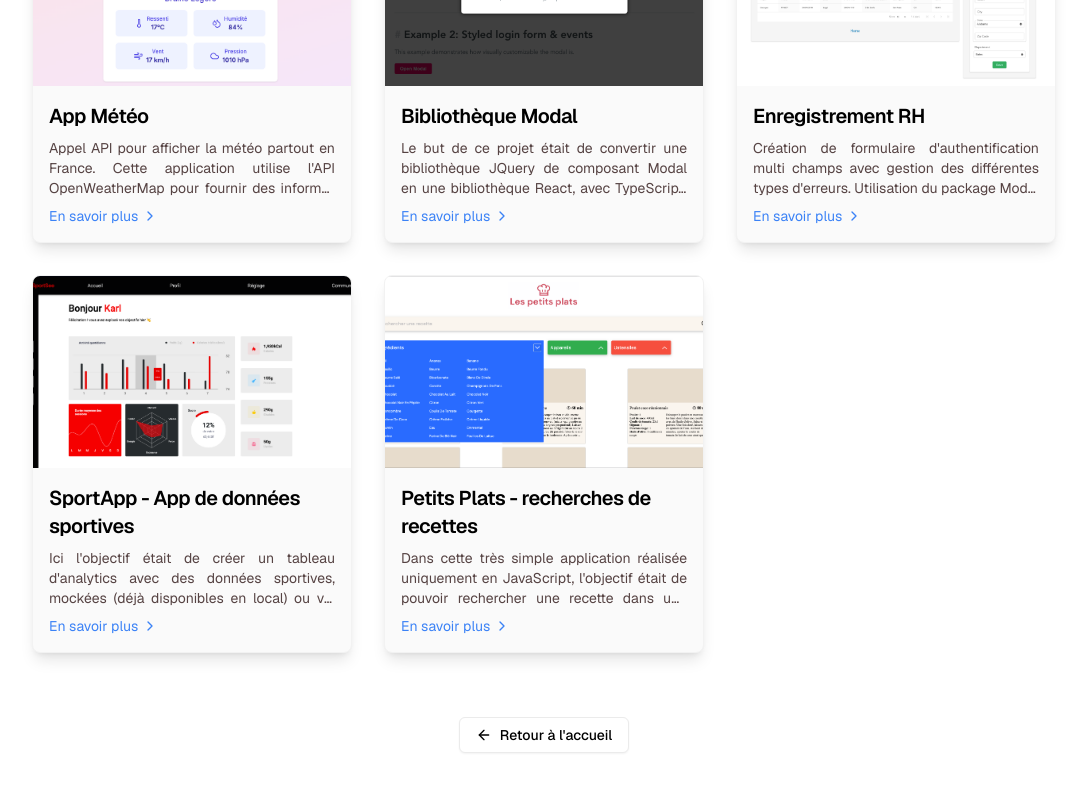
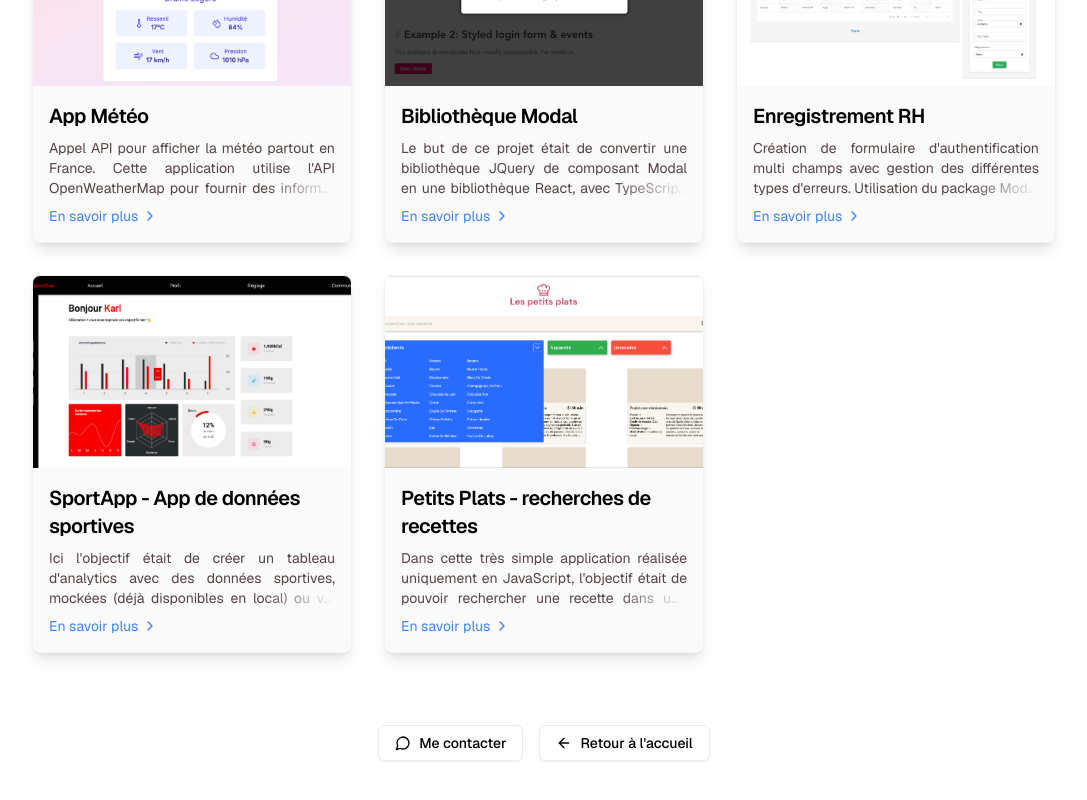
Before and after one commit to NairodP/portfolio, a Next.js app: page /projects in a window 1280 px wide. Shown: the part 516-1316 px from the top of the page, without its empty margins (96-1183 px from the left). Built offline with nearby package versions, Linux system fonts and the light colour scheme.

Commit message:
add button and fix ellipsis in projects description

```diff
--- a/app/about/page.tsx
+++ b/app/about/page.tsx
@@ -7,7 +7,7 @@ import { ArrowRight } from "lucide-react";
 import profilePicture from "@/public/profilPicture.png";
 import { motion } from "framer-motion";
 import { useRef } from "react";
-import ContactMe from "@/components/ContactMe";
+import ContactMeButton from "@/components/ContactMeButton";
 import DownloadCV from "@/components/DownloadCV";
 import SkillsSection from "@/components/SkillsSection";
 import { useWindowSize } from "@/hooks/useWindowsSize";
@@ -75,7 +75,7 @@ export default function About() {
           </div>
           {!isLargeScreen && <SkillsSection isLargeScreen={isLargeScreen} tabAndBehindScreen={tabAndBehindScreen} ref={softSkillsRef} />}
           <div className="pt-3 grid gap-4 grid-cols-1 sm:grid-cols-2">
-            <ContactMe />
+            <ContactMeButton size="sm" fullWidth className="text-background" />
 
             <DownloadCV />
 
--- a/app/contact/page.tsx
+++ b/app/contact/page.tsx
@@ -3,7 +3,7 @@
 import { Card, CardContent } from "@/components/ui/card";
 import { Mail, Linkedin, Github } from "lucide-react";
 import CopyButton from "@/components/CopyButton";
-import BackHomeButton from "@/components/ui/BackHomeButton";
+import BackHomeButton from "@/components/BackHomeButton";
 import { motion } from "framer-motion";
 
 export default function Contact() {
@@ -40,7 +40,7 @@ export default function Contact() {
                 <Mail className="hidden sm:inline-block h-5 w-5 md:h-6 md:w-6 text-primary flex-shrink-0" />
                 <a
                   href={`mailto:${email}`}
-                  className="text-xs sm:text-sm md:text-base font-medium hover:underline hover:text-primary break-all"
+                  className="text-xs sm:text-sm md:text-base font-medium hover:text-primary break-all"
                 >
                   {email}
                 </a>
@@ -54,7 +54,7 @@ export default function Contact() {
               href="https://www.linkedin.com/in/dorian-pernot-513173185"
               target="_blank"
               rel="noopener noreferrer"
-              className="text-xs sm:text-sm md:text-base font-medium hover:underline hover:text-primary"
+              className="text-xs sm:text-sm md:text-base font-medium hover:text-primary"
             >
               <Card className="hover:shadow-lg transition-shadow duration-300">
                 <CardContent className="p-3 sm:p-4 md:p-6 ">
@@ -70,7 +70,7 @@ export default function Contact() {
               href="https://github.com/NairodP"
               target="_blank"
               rel="noopener noreferrer"
-              className="text-xs sm:text-sm md:text-base font-medium hover:underline hover:text-primary"
+              className="text-xs sm:text-sm md:text-base font-medium hover:text-primary"
             >
               <Card className="hover:shadow-lg transition-shadow duration-300">
                 <CardContent className="p-3 sm:p-4 md:p-6 ">
--- a/app/projects/page.tsx
+++ b/app/projects/page.tsx
@@ -2,9 +2,11 @@
 
 import { useState, useEffect } from "react";
 import { motion } from "framer-motion";
-import BackHomeButton from "@/components/ui/BackHomeButton";
+import BackHomeButton from "@/components/BackHomeButton";
 import ProjectCard from "@/components/ProjectCard";
+import ContactMeButton from "@/components/ContactMeButton";
 import { projects } from "@/data/projects";
+import { MessageCircle } from "lucide-react";
 
 export default function Projects() {
   const [scrollLocked, setScrollLocked] = useState(false);
@@ -46,7 +48,22 @@ export default function Projects() {
           ))}
         </div>
 
-        <BackHomeButton />
+        <div className="mt-12 flex flex-col sm:flex-row justify-center items-center gap-4">
+          <ContactMeButton
+            variant="outline"
+            size="default"
+            className="flex items-center space-x-2"
+            icon={<MessageCircle className="h-4 w-4" />}
+            showMotionDiv={true}
+            containerClassName="mt-6"
+            animationProps={{
+              initial: { opacity: 0 },
+              animate: { opacity: 1 },
+              transition: { duration: 0.5, delay: 0.5 }
+            }}
+          />
+          <BackHomeButton />
+        </div>
       </motion.div>
     </div>
   );
--- a/components/ui/BackHomeButton.tsx
+++ b/components/BackHomeButton.tsx
@@ -8,7 +8,7 @@ import { motion } from "framer-motion";
 export default function BackHomeButton() {
   return (
     <motion.div
-      className="mt-16 flex justify-center"
+      className="mt-6 flex justify-center"
       initial={{ opacity: 0 }}
       animate={{ opacity: 1 }}
       transition={{ duration: 0.5, delay: 0.5 }}
--- a/components/ContactMe.tsx
+++ /dev/null
@@ -1,16 +0,0 @@
-import Link from "next/link";
-import { Button } from "./ui/button";
-
-export default function ContactMe() {
-  return (
-    <Link href="/contact" className="flex">
-      <Button
-        variant="default"
-        size="sm"
-        className="w-full text-white dark:text-primary-foreground hover:shadow-lg transition-shadow duration-300"
-      >
-        Me contacter
-      </Button>
-    </Link>
-  );
-}
--- /dev/null
+++ b/components/ContactMeButton.tsx
@@ -0,0 +1,60 @@
+"use client";
+
+import Link from "next/link";
+import { Button, ButtonProps } from "./ui/button";
+import { motion, MotionProps } from "framer-motion";
+
+interface ContactMeButtonProps extends ButtonProps {
+  fullWidth?: boolean;
+  className?: string;
+  containerClassName?: string;
+  icon?: React.ReactNode;
+  animationProps?: MotionProps;
+  showMotionDiv?: boolean;
+}
+
+export default function ContactMeButton({
+  fullWidth = false,
+  className = "",
+  containerClassName = "",
+  size = "default",
+  variant = "default",
+  icon,
+  animationProps,
+  showMotionDiv = false,
+  ...props
+}: ContactMeButtonProps) {
+  const ButtonComponent = (
+    <Button
+      variant={variant}
+      size={size}
+      className={`${fullWidth ? 'w-full' : ''} hover:shadow-lg transition-shadow duration-300 ${className}`}
+      {...props}
+    >
+      {icon && <span className="mr-2">{icon}</span>}
+      Me contacter
+    </Button>
+  );
+
+  const LinkComponent = (
+    <Link href="/contact" className={`flex ${fullWidth ? 'w-full' : ''}`}>
+      {ButtonComponent}
+    </Link>
+  );
+
+  if (showMotionDiv) {
+    return (
+      <motion.div
+        className={`flex justify-center ${containerClassName}`}
+        initial={{ opacity: 0 }}
+        animate={{ opacity: 1 }}
+        transition={{ duration: 0.5, delay: 0.5 }}
+        {...animationProps}
+      >
+        {LinkComponent}
+      </motion.div>
+    );
+  }
+
+  return LinkComponent;
+}
--- a/components/ProjectCard.tsx
+++ b/components/ProjectCard.tsx
@@ -60,15 +60,15 @@ export default function ProjectCard({
           </CardTitle>
           <div className="mb-2 flex-grow">
             <p
-              className="text-sm text-muted-foreground text-justify hyphens-auto overflow-hidden"
+              className="text-sm text-muted-foreground text-justify hyphens-auto overflow-hidden relative"
               style={{
                 display: "-webkit-box",
                 WebkitLineClamp: 3,
                 WebkitBoxOrient: "vertical",
-                textOverflow: "ellipsis",
               }}
             >
               {project.description}
+              <span className="inline-block w-1/4 h-[calc(1em+4px)] absolute bottom-0 right-0 bg-gradient-to-r from-transparent to-card"></span>
             </p>
           </div>
           <motion.div
```
